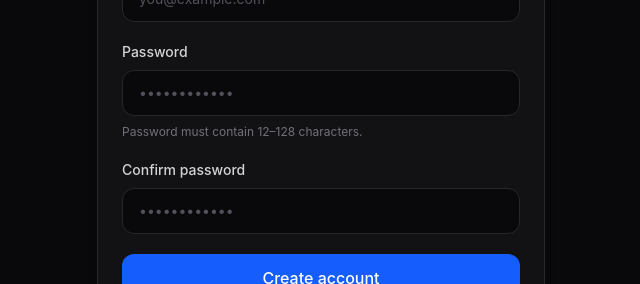
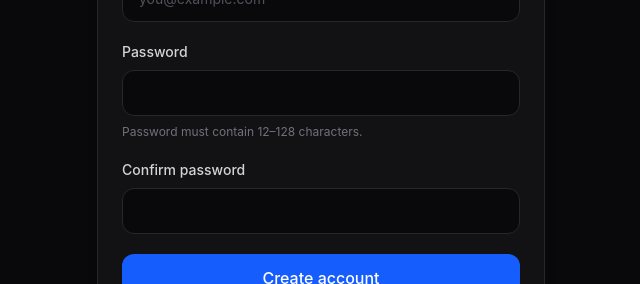
Before and after one commit to vineet-9/SentinelX, a React (Vite) app in the folder frontend/: page /register in a window 1280 px wide. Shown: the part 479-763 px from the top of the page, without its empty margins (319-959 px from the left). Built offline with nearby package versions, Linux system fonts and the light colour scheme; no server answers.

Commit message:
fix(frontend): improve registration accessibility

```diff
--- a/frontend/src/pages/Register.tsx
+++ b/frontend/src/pages/Register.tsx
@@ -74,7 +74,10 @@ export default function Register() {
       <div className="w-full max-w-md">
         <div className="mb-8 text-center">
           <div className="mx-auto flex h-16 w-16 items-center justify-center rounded-2xl bg-blue-500/10">
-            <ShieldCheck className="h-9 w-9 text-blue-400" />
+            <ShieldCheck
+              className="h-9 w-9 text-blue-400"
+              aria-hidden="true"
+            />
           </div>
 
           <h1 className="mt-6 text-3xl font-bold text-white">
@@ -157,7 +160,6 @@ export default function Register() {
                 minLength={12}
                 maxLength={128}
                 autoComplete="new-password"
-                placeholder="••••••••••••"
                 className="w-full rounded-xl border border-zinc-800 bg-zinc-950 px-4 py-3 text-sm text-white outline-none transition-colors placeholder:text-zinc-600 focus:border-blue-500"
               />
 
@@ -183,7 +185,6 @@ export default function Register() {
                 }
                 required
                 autoComplete="new-password"
-                placeholder="••••••••••••"
                 className="w-full rounded-xl border border-zinc-800 bg-zinc-950 px-4 py-3 text-sm text-white outline-none transition-colors placeholder:text-zinc-600 focus:border-blue-500"
               />
             </div>
```
